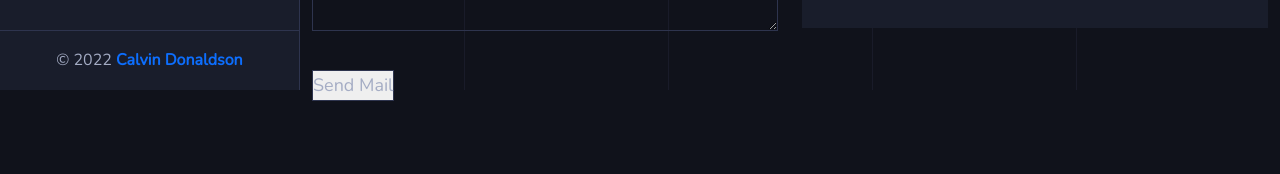
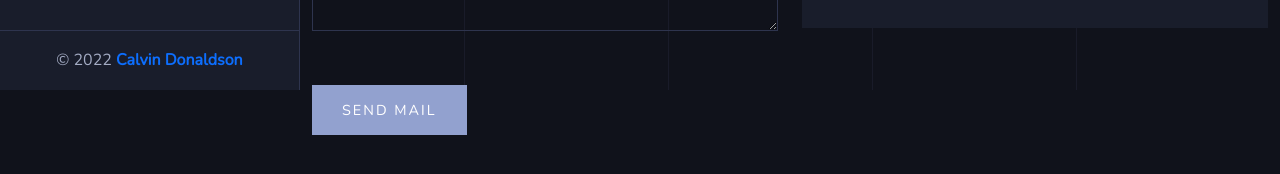
Before and after one commit to calvin1337/nextportfolio, a Next.js app: page /contact in a window 1280 px wide. Shown: the part 710-884 px from the top of the page. Before the commit the page ends 811 px from the top, so only its background shows below. Built offline with nearby package versions, Linux system fonts and the light colour scheme.

Commit message:
style fix

```diff
--- a/components/Contact/Form.jsx
+++ b/components/Contact/Form.jsx
@@ -29,7 +29,7 @@ const Form = () => {
             ></textarea>
           </div>
           <div className={styles.formField}>
-            <button className="btnStyle" type="submit">
+            <button className={styles.btnStyle} type="submit">
               Send Mail
             </button>
           </div>
--- a/pages/contact.js
+++ b/pages/contact.js
@@ -1,5 +1,4 @@
 import { Container, Row, Col } from "react-bootstrap";
-import styles from "../styles/Contact.module.css";
 import {faPhone,faEnvelope,faUsers} from "@fortawesome/free-solid-svg-icons";
 import Form from "../components/Contact/Form"
 import ContactContent from "../components/Contact/ContactContent"
@@ -8,7 +7,7 @@ import ContactSocial from "../components/Contact/ContactSocial"
 
 const contact = () => {
   return(
-    <main className="contactArea contentSection">
+    <main className="contactArea contentSection" style={{paddingBottom: "100px"}}>
       <Container>
         <div className="sectionTitle">
           <h2>Contact Me</h2>
--- a/styles/Contact.module.css
+++ b/styles/Contact.module.css
@@ -2,9 +2,8 @@
   margin-top: -30px;
 
 }
-.contactArea{
-  padding-bottom: 50px;
-}
+
+
 .contactInfoBlock {
   margin-top: 30px;
   background: #191d2b;
```
